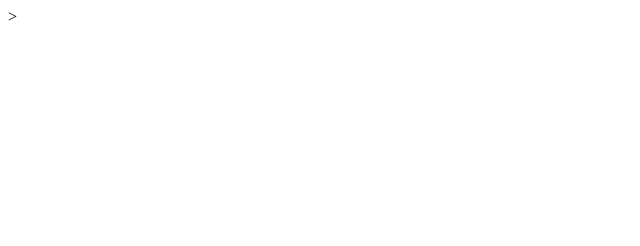
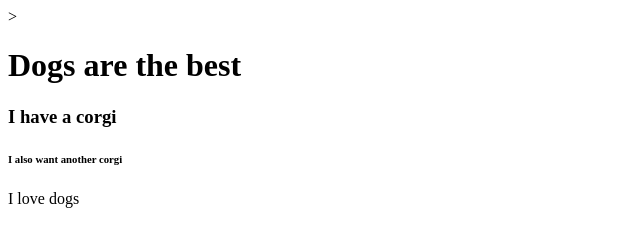
Before and after one commit to ajbaldoza/HTML-and-CSS-Projects, a plain HTML site: page Assignment.html in a window 1280 px wide. Shown: the whole page, without its empty margins (0-640 px from the left). Drawn offline with Linux system fonts and the light colour scheme.

Commit message:
Update Assignment.html

```diff
--- a/Assignment.html
+++ b/Assignment.html
@@ -5,5 +5,9 @@
 		<meta charset="utf-8">
 	</head>
 	<body>
+		<h1>Dogs are the best</h1>
+		<h3>I have a corgi</h3>
+		<h6>I also want another corgi</h6>
+		<p>I love dogs</p>
 	</body>
 </html>
```
